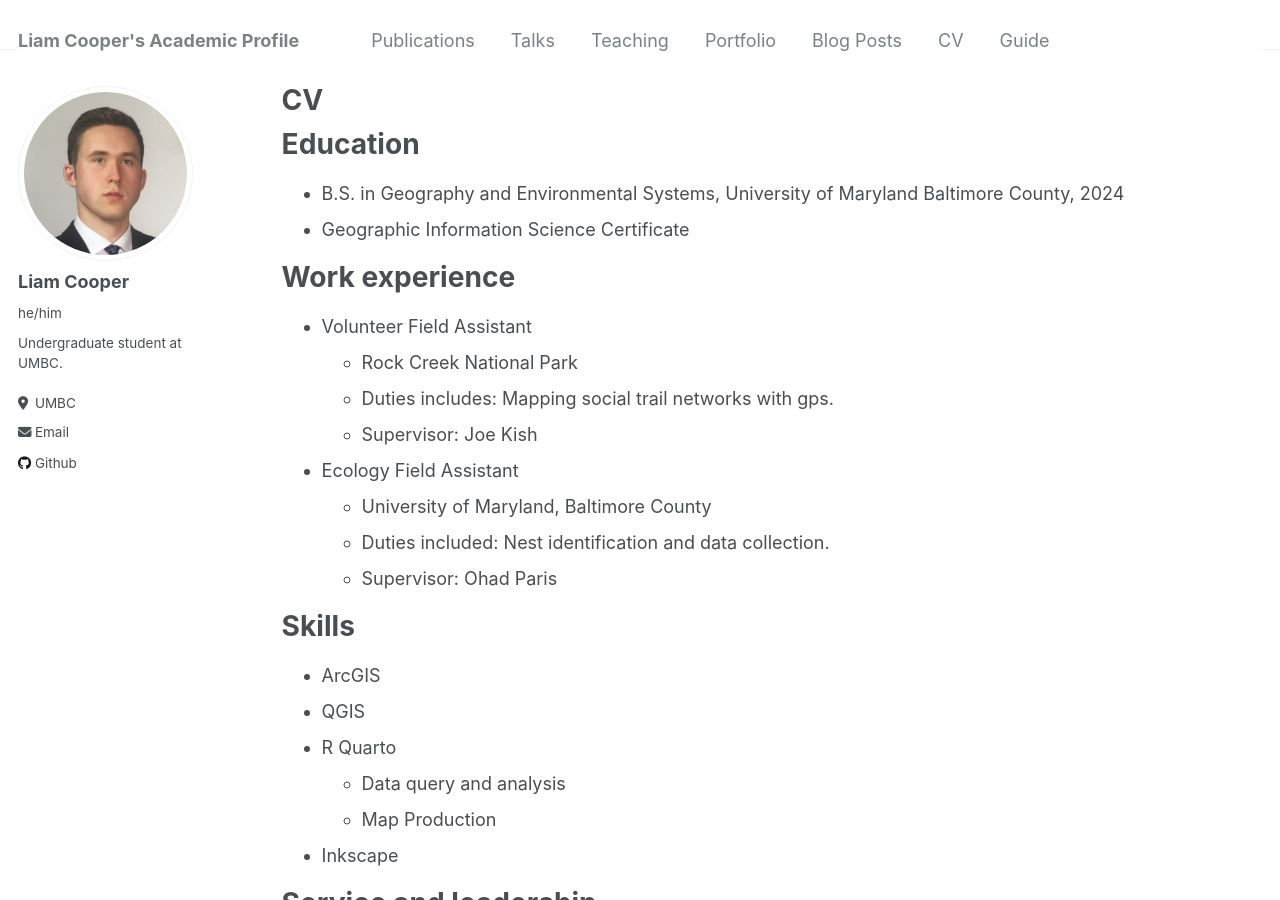
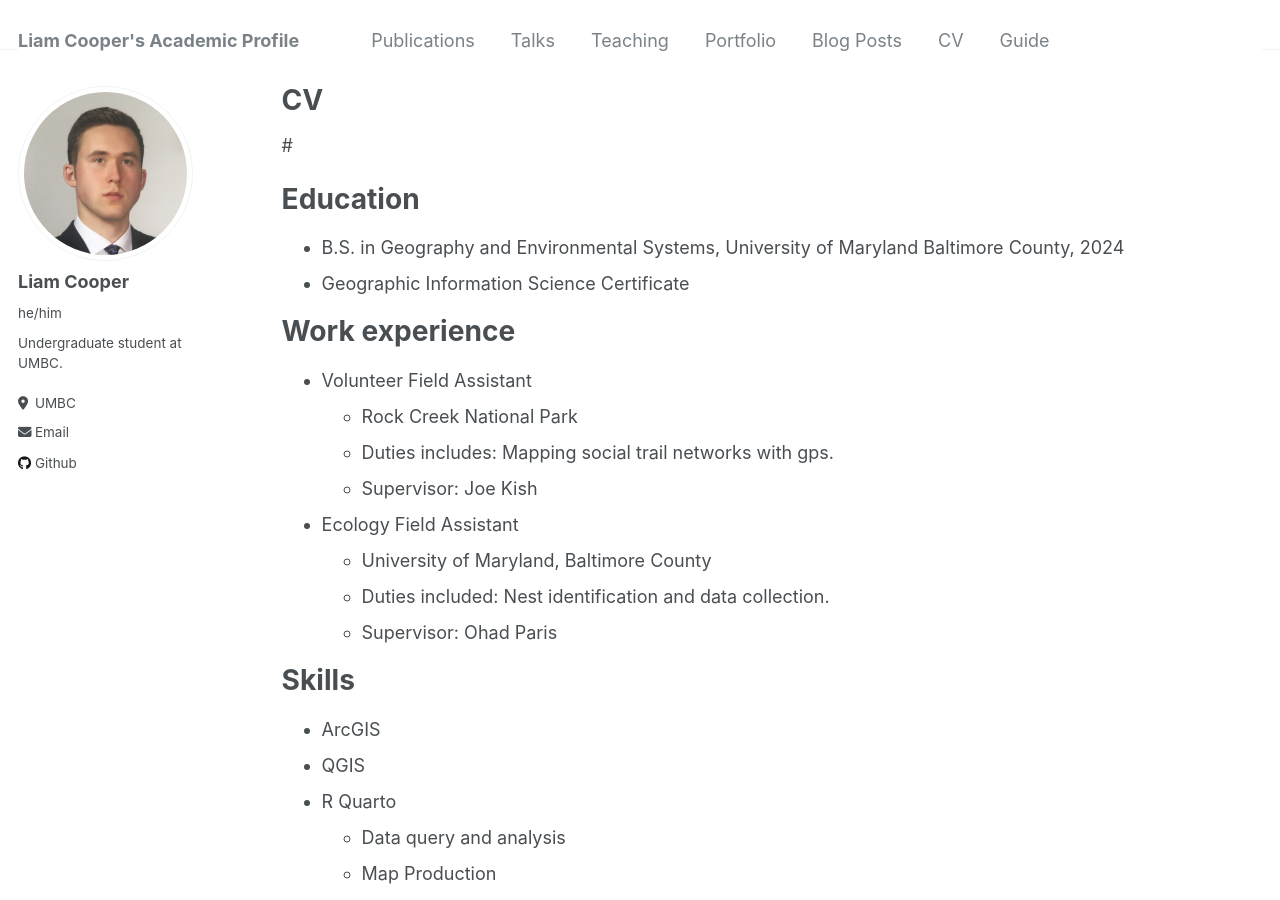
Before and after one commit to liamcooper24/liamcooper24, a Jekyll site: the page built from _pages/cv.md, in a window 1280 px wide and 900 px high. Built offline with Jekyll 4.4.1, drawn with Linux system fonts in a browser that asks for light colours.

Commit message:
Update cv.md

```diff
--- a/_pages/cv.md
+++ b/_pages/cv.md
@@ -7,7 +7,7 @@ redirect_from:
   - /resume
 ---
 
-{% include base_path %}
+#{% include base_path %}
 
 Education
 ======
```
